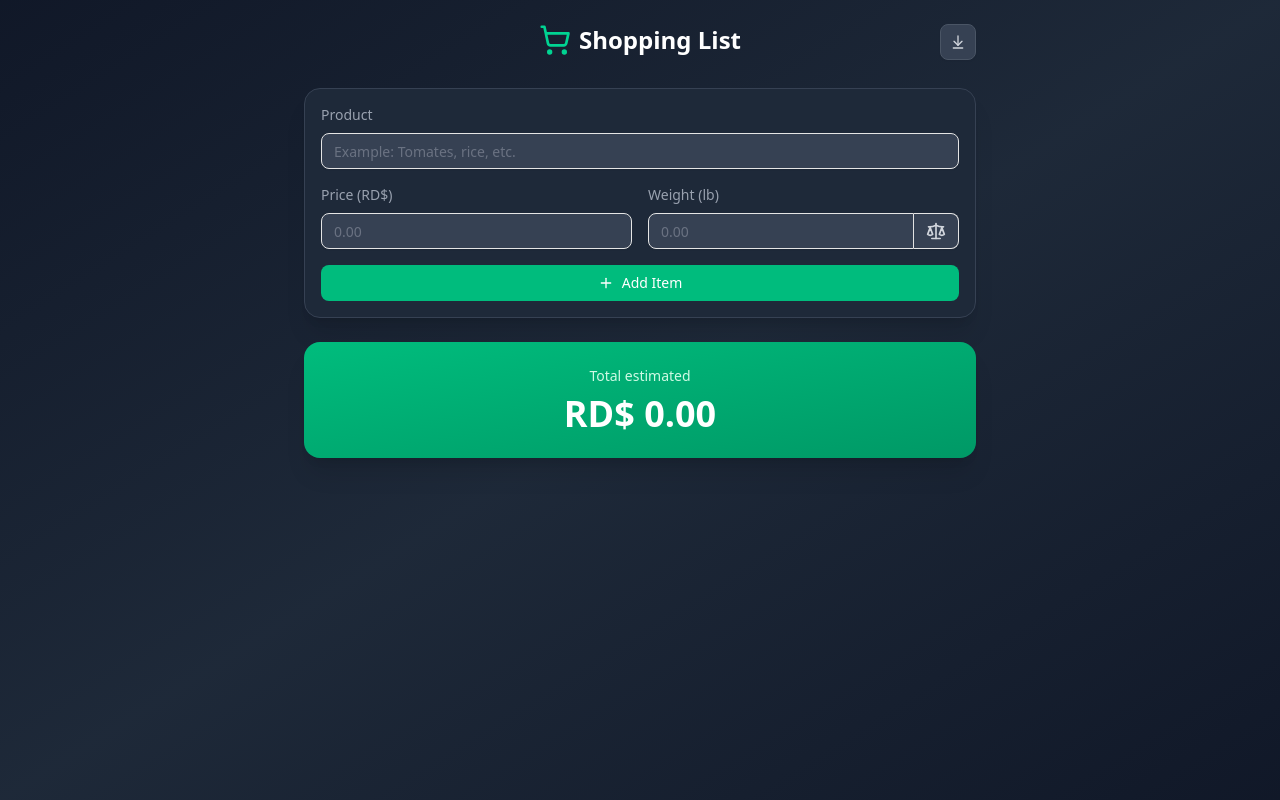
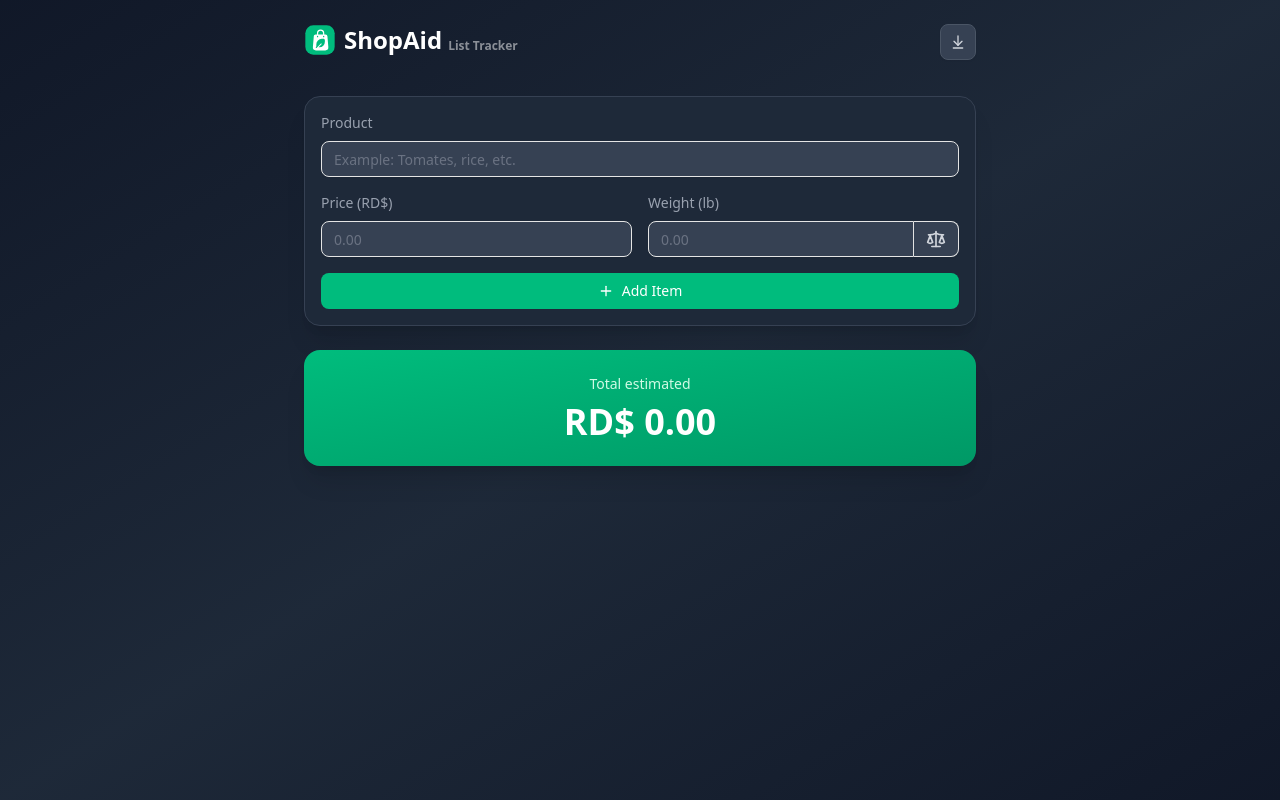
Before and after one commit to fernan2jr/shopping, a React (Vite) app: page / in a window 1280 px wide. Built offline with nearby package versions, Linux system fonts and the light colour scheme.

Commit message:
Update Favicon and Title: improved branding.

```diff
--- a/index.html
+++ b/index.html
@@ -2,12 +2,12 @@
 <html lang="en">
   <head>
     <meta charset="UTF-8" />
-    <link rel="icon" type="image/svg+xml" href="/vite.svg" />
+    <link rel="icon" type="image/svg+xml" href="/favicon.svg" />
     <meta name="viewport" content="width=device-width, initial-scale=1.0" />
     <meta name="theme-color" content="#0f172b">
     <meta name="apple-mobile-web-app-capable" content="yes">
-  <meta name="apple-mobile-web-app-status-bar-style" content="black-translucent">
-    <title>shoptracker</title>
+    <meta name="apple-mobile-web-app-status-bar-style" content="black-translucent">
+    <title>ShopAid</title>
   </head>
   <body>
     <div id="root"></div>
--- a/src/App.tsx
+++ b/src/App.tsx
@@ -1,6 +1,5 @@
 import { useState, useEffect } from "react";
 import {
-  ShoppingCart,
   Plus,
   PlusIcon,
   MinusIcon,
@@ -175,10 +174,15 @@ function App() {
       <div className="max-w-2xl mx-auto space-y-6">
         {/* Header */}
         <div className="relative text-center mb-8">
-          <h1 className="text-2xl font-bold mb-2 flex items-center justify-center gap-2">
-            <ShoppingCart className="size-8 text-emerald-400" />
-            Shopping List
-          </h1>
+          <div className="flex items-end gap-1.5">
+            <h1 className="text-2xl font-bold mb-2 flex items-center justify-center gap-2">
+              <img src="/favicon.svg" alt="Shopping List" className="size-8" />
+              ShopAid
+            </h1>
+            <p className="text-xs font-semibold text-white/50 mb-3 md:mb-2.5">
+              List Tracker
+            </p>
+          </div>
           <div className="absolute top-0 right-0">
             <Button
               variant="outline"
```
Also changed, not shown: public/favicon.svg (added).
